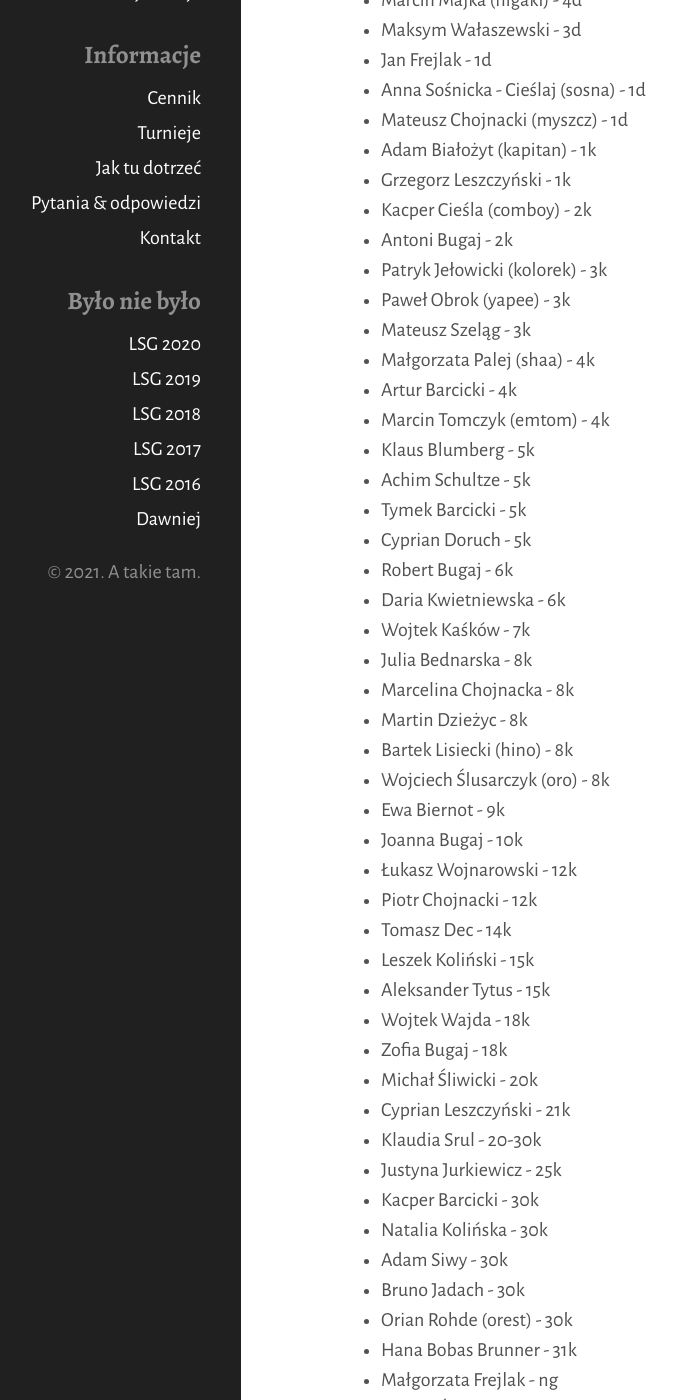
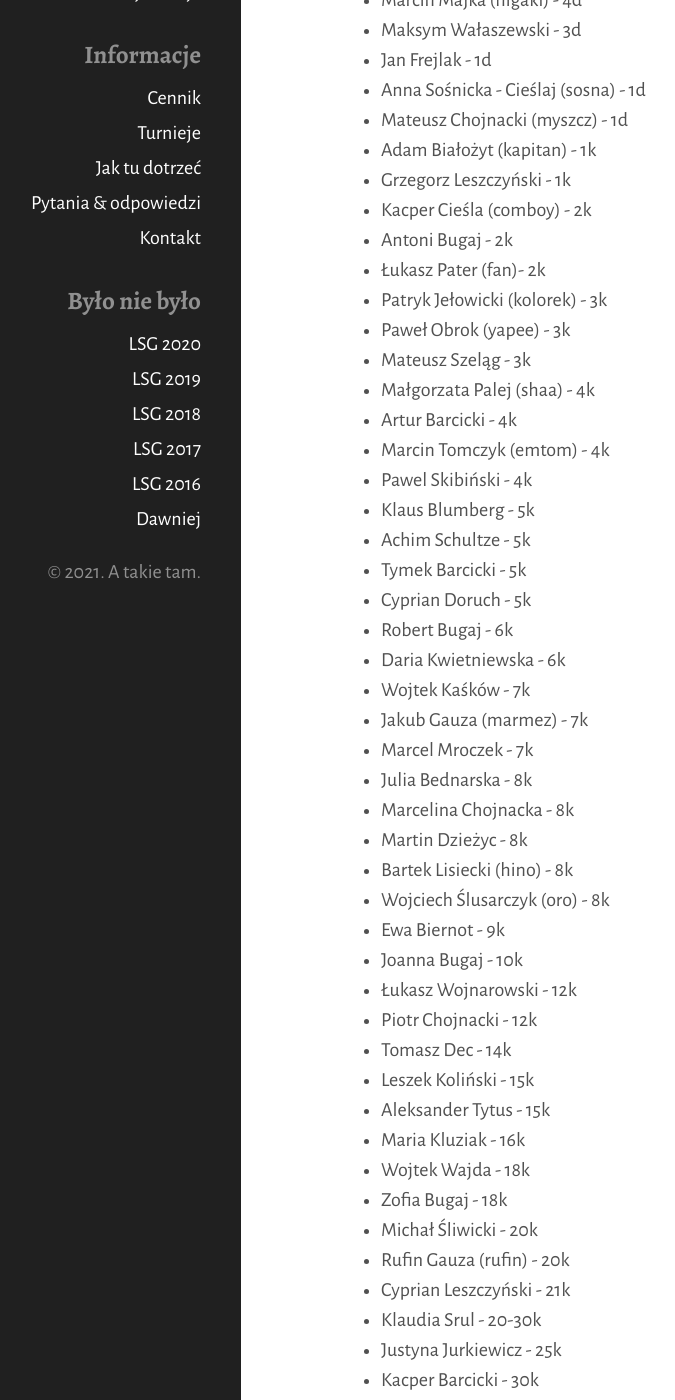
Before and after one commit to tasuki/lsg, a Jekyll site: the page built from zarejestrowani.md, in a window 1280 px wide and 1400 px high, scrolled down 445 px. Shown: the whole window, without its empty margins (119-794 px from the left). Built offline with Jekyll 4.4.1, drawn with Linux system fonts in a browser that asks for light colours; nearby versions of some CDN libraries; some of the changed text lies outside the part shown.

Commit message:
Update zarejestrowani.md

```diff
--- a/zarejestrowani.md
+++ b/zarejestrowani.md
@@ -25,12 +25,14 @@ Zarejestrowani uczestnicy (mniej więcej wg siły):
 - Grzegorz Leszczyński - 1k
 - Kacper Cieśla (comboy) - 2k
 - Antoni Bugaj - 2k
+- Łukasz Pater (fan)- 2k
 - Patryk Jełowicki (kolorek) - 3k
 - Paweł Obrok (yapee) - 3k
 - Mateusz Szeląg - 3k
 - Małgorzata Palej (shaa) - 4k
 - Artur Barcicki - 4k
 - Marcin Tomczyk (emtom) - 4k
+- Pawel Skibiński - 4k
 - Klaus Blumberg - 5k
 - Achim Schultze - 5k
 - Tymek Barcicki - 5k
@@ -38,6 +40,8 @@ Zarejestrowani uczestnicy (mniej więcej wg siły):
 - Robert Bugaj - 6k
 - Daria Kwietniewska - 6k
 - Wojtek Kaśków - 7k
+- Jakub Gauza (marmez) - 7k
+- Marcel Mroczek - 7k
 - Julia Bednarska - 8k
 - Marcelina Chojnacka - 8k
 - Martin Dzieżyc - 8k
@@ -50,9 +54,11 @@ Zarejestrowani uczestnicy (mniej więcej wg siły):
 - Tomasz Dec - 14k
 - Leszek Koliński - 15k
 - Aleksander Tytus - 15k
+- Maria Kluziak - 16k
 - Wojtek Wajda - 18k
 - Zofia Bugaj - 18k
 - Michał Śliwicki - 20k
+- Rufin Gauza (rufin) - 20k
 - Cyprian Leszczyński - 21k
 - Klaudia Srul - 20-30k
 - Justyna Jurkiewicz - 25k
@@ -76,6 +82,9 @@ Zarejestrowani uczestnicy (mniej więcej wg siły):
 - Dorota Chojnacka - ng
 - Marta Chojnacka - ng
 - Ela Kochanowska - ng
+- Ania C. - ng
+- Inga Gauza - ng
+- Basia Skalska- Pater - ng
 - Jacek Chroboczek (czifo) - ng
 
 
```
